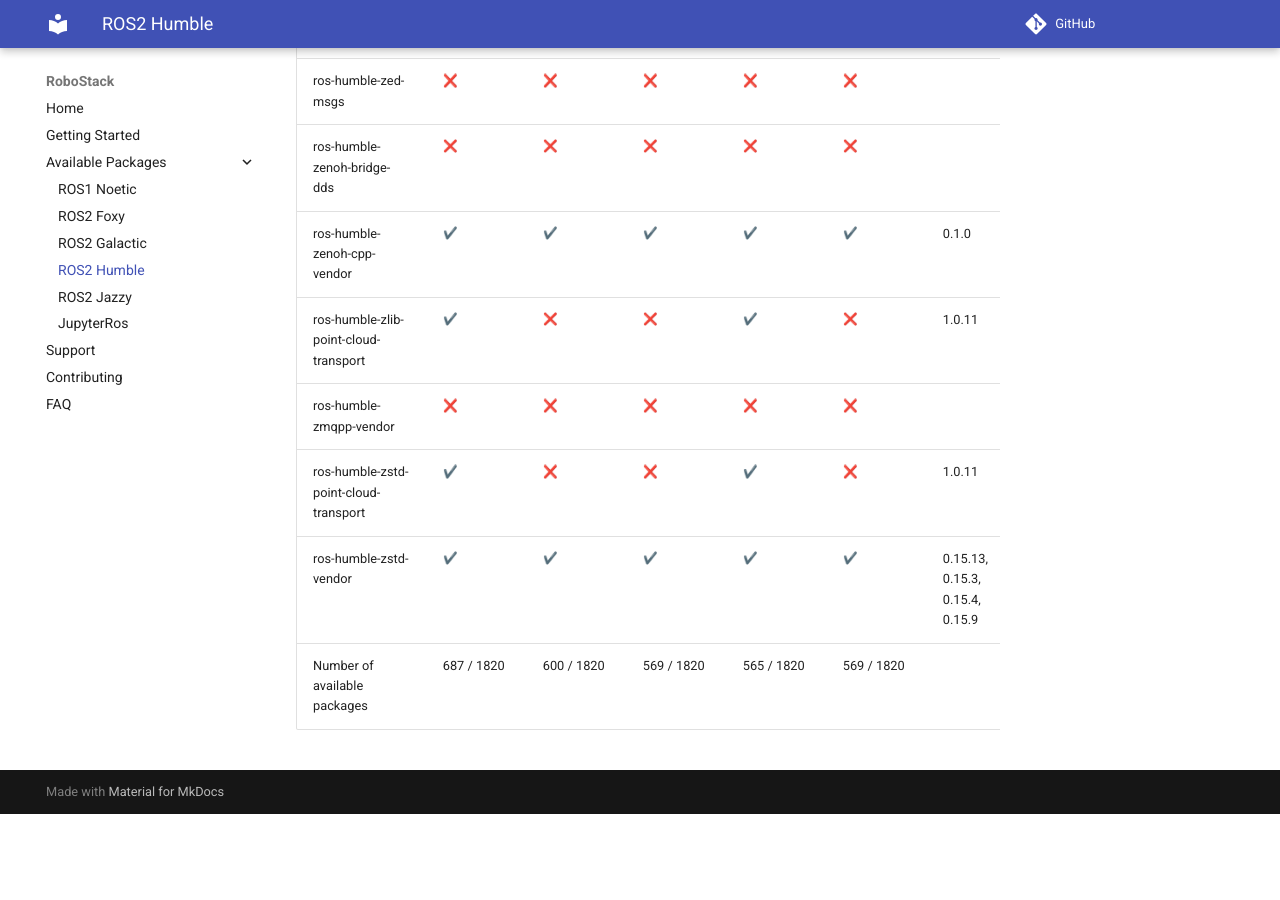
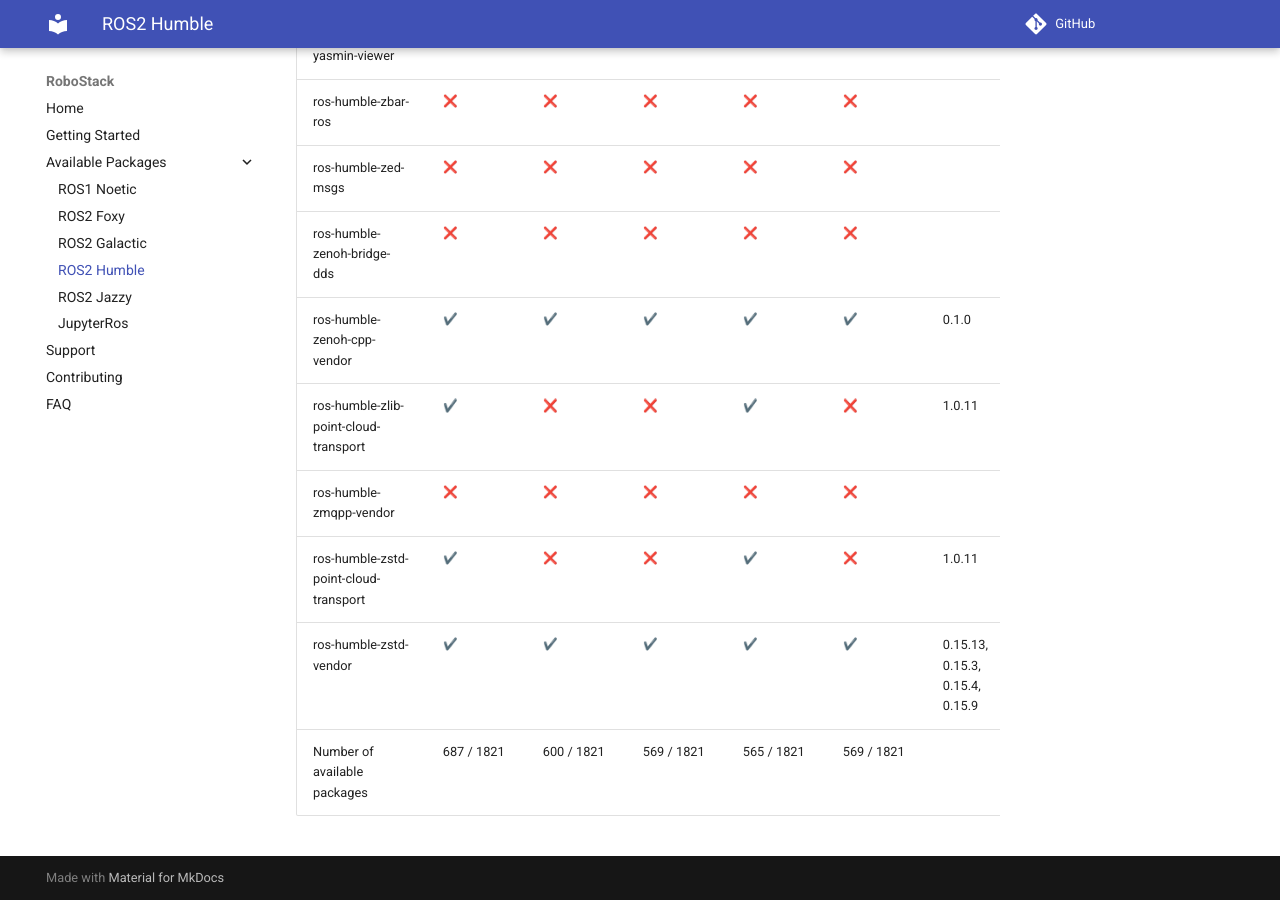
Before and after one commit to RoboStack/robostack.github.io, an MkDocs documentation site: the page built from docs/humble.md, in a window 1280 px wide and 900 px high, scrolled down 145358 px. Built offline with MkDocs 1.6.1 and Material for MkDocs 9.7.7, drawn with Linux system fonts in a browser that asks for light colours; emoji names are drawn with the system emoji font; comment, search, counter and statistics services are not loaded; before the commit the page ends 146172 px from its top, so only the background shows below that; some of the changed text lies outside the part shown.

Commit message:
Update tables

```diff
--- a/docs/humble.md
+++ b/docs/humble.md
@@ -1820,4 +1821,4 @@
 | ros-humble-zmqpp-vendor | :x: { data-sort='0' } | :x: { data-sort='0' } | :x: { data-sort='0' } | :x: { data-sort='0' } | :x: { data-sort='0' } |   |
 | ros-humble-zstd-point-cloud-transport | :heavy_check_mark: { data-sort='1' } | :x: { data-sort='0' } | :x: { data-sort='0' } | :heavy_check_mark: { data-sort='1' } | :x: { data-sort='0' } | 1.0.11  |
 | ros-humble-zstd-vendor | :heavy_check_mark: { data-sort='1' } | :heavy_check_mark: { data-sort='1' } | :heavy_check_mark: { data-sort='1' } | :heavy_check_mark: { data-sort='1' } | :heavy_check_mark: { data-sort='1' } | 0.15.13, 0.15.3, 0.15.4, 0.15.9  |
-| Number of available packages |  687 / 1820 | 600 / 1820 | 569 / 1820 | 565 / 1820 | 569 / 1820 |
+| Number of available packages |  687 / 1821 | 600 / 1821 | 569 / 1821 | 565 / 1821 | 569 / 1821 |
```
Also changed, not shown: other parts of docs/humble.md (+1 -0 lines).
